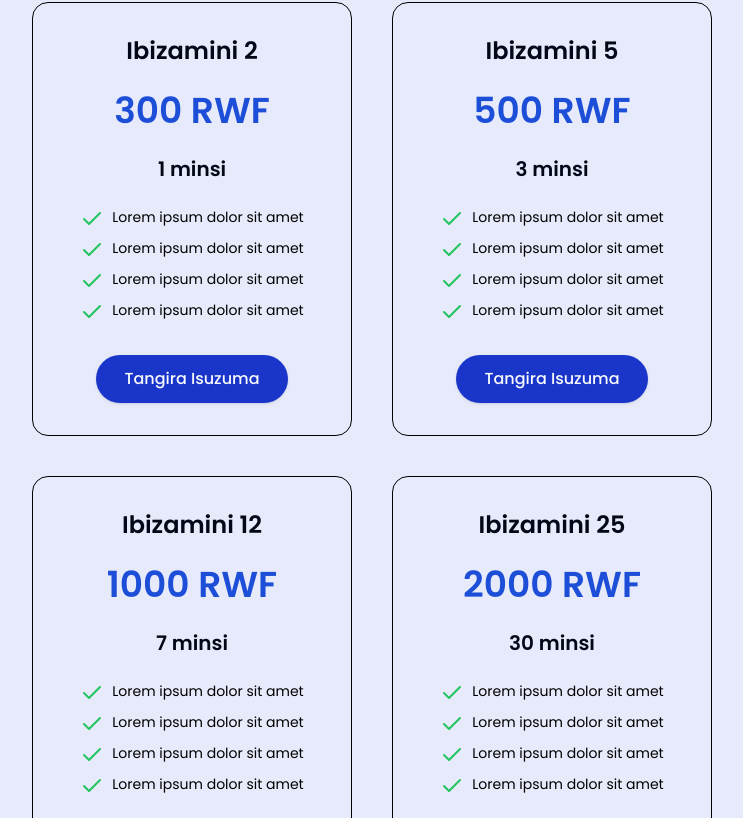
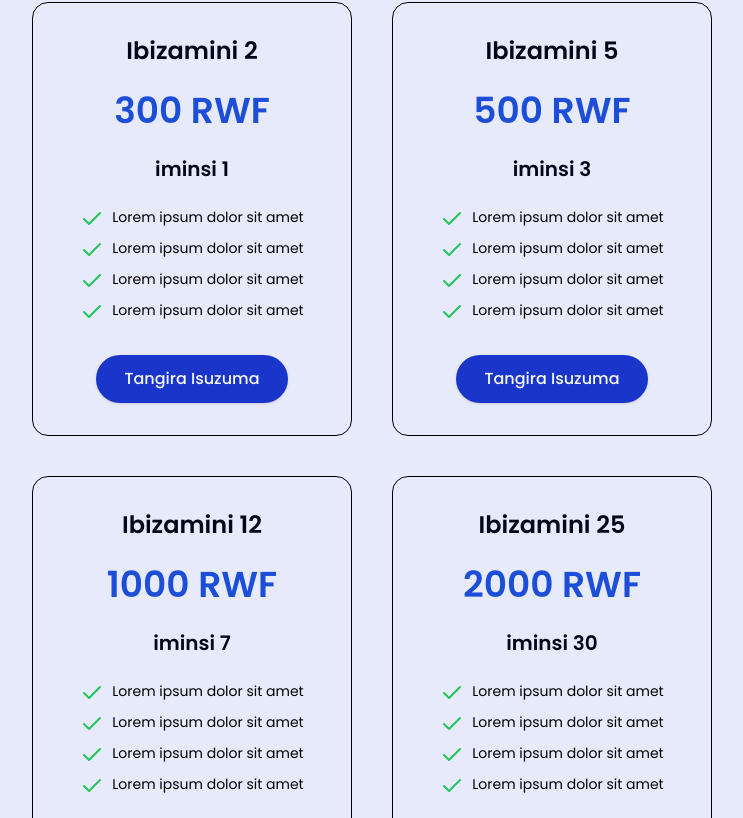
Before and after one commit to I-A-NextGen/kora_fn, a Next.js app: page / in a window 1280 px wide. Shown: the part 2142-2960 px from the top of the page, without its empty margins (268-1011 px from the left). Built offline with nearby package versions, Linux system fonts and the light colour scheme.

Commit message:
fix(PricingCard): correct typo in duration display

```diff
--- a/src/app/(home)/_components/PricingCard.tsx
+++ b/src/app/(home)/_components/PricingCard.tsx
@@ -33,7 +33,7 @@ const PricingCard = ({amount,exams,durationDays}:PricingCardProps) => {
     <div className="flex w-80 flex-col items-center gap-6 rounded-2xl border border-black px-4 py-8 text-center">
       <h4>Ibizamini {exams}</h4>
       <h2 className="font-semibold text-blue-700">{amount} RWF</h2>
-      <h5 className="font-semibold">{durationDays} minsi</h5>
+      <h5 className="font-semibold">iminsi {durationDays}</h5>
       <div className="size-fit">
         {itemlist.map((item, i) => {
           return (
```
